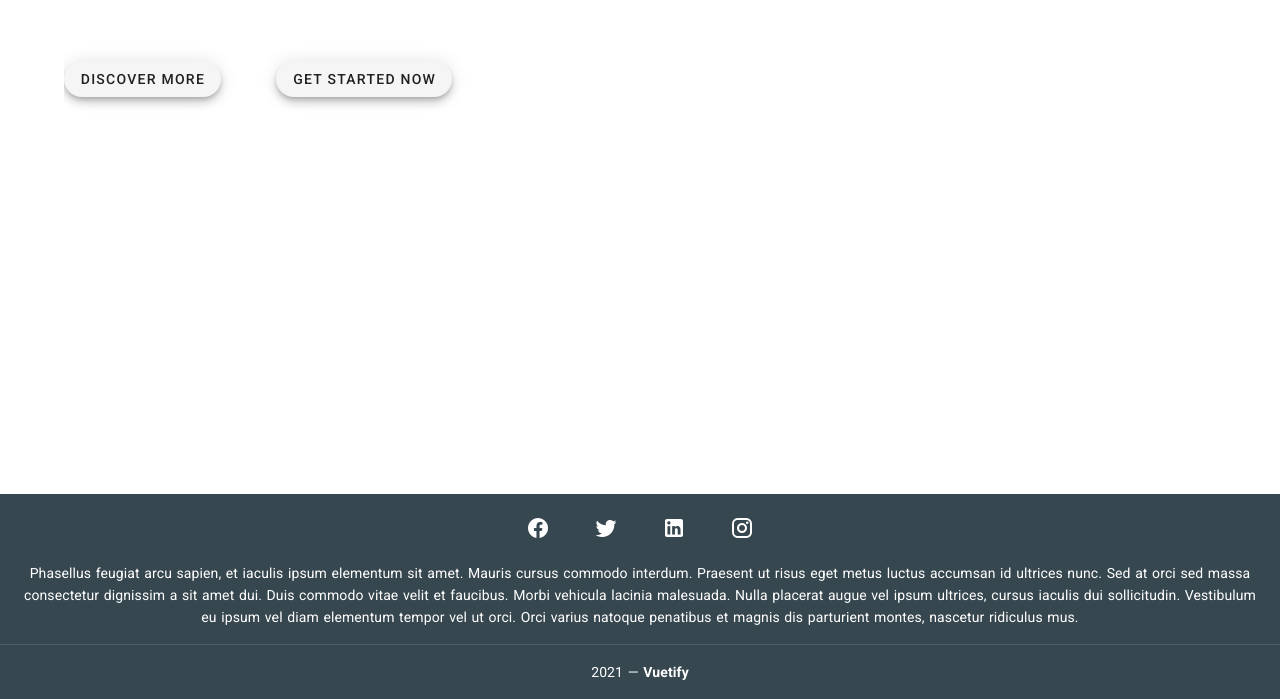
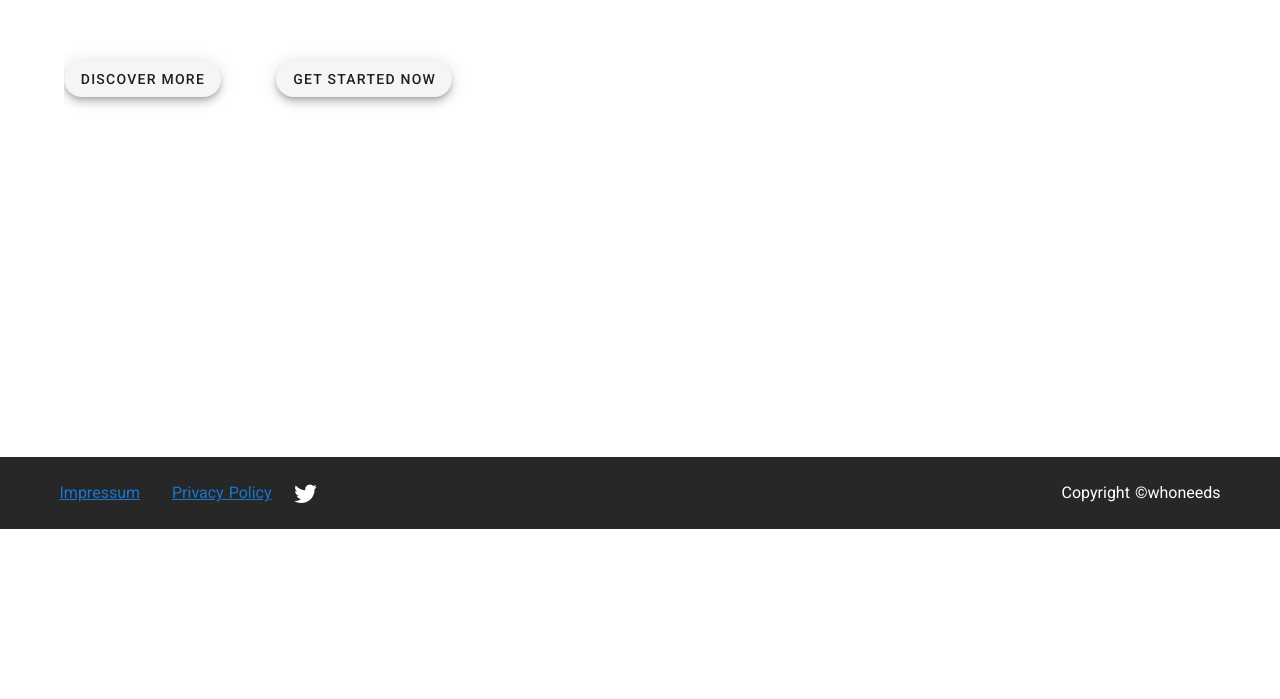
Before and after one commit to jdsee/whoneeds, a Nuxt app in the folder whoneeds-app/: page / in a window 1280 px wide. Shown: the part 460-1159 px from the top of the page. After the commit the page ends 989 px from the top, so only its background shows below. Built offline with nearby package versions, Linux system fonts and the light colour scheme.

Commit message:
add basic footer

```diff
--- a/whoneeds-app/layouts/partials/TheFooter.vue
+++ b/whoneeds-app/layouts/partials/TheFooter.vue
@@ -1,39 +1,52 @@
 <template>
-  <v-footer dark padless>
-    <v-card flat tile class="blue-grey darken-3 white--text text-center">
-      <v-card-text>
-        <v-btn v-for="icon in icons" :key="icon" class="mx-4 white--text" icon>
-          <v-icon size="24px">
-            {{ icon }}
-          </v-icon>
-        </v-btn>
-      </v-card-text>
+<v-footer padless dark min-height="72">
+  <v-container>
+    <v-row>
+      <v-col cols="12" md="6">
+        <div class="d-flex flex-wrap justify-md-start justify-center justify-md-none">
+          <template v-for="(obj, index) in legal">
+            <nuxt-link :to="obj.route">
+              {{ obj.title}}
+            </nuxt-link>
 
-      <v-card-text class="white--text pt-0">
-        Phasellus feugiat arcu sapien, et iaculis ipsum elementum sit amet.
-        Mauris cursus commodo interdum. Praesent ut risus eget metus luctus
-        accumsan id ultrices nunc. Sed at orci sed massa consectetur dignissim a
-        sit amet dui. Duis commodo vitae velit et faucibus. Morbi vehicula
-        lacinia malesuada. Nulla placerat augue vel ipsum ultrices, cursus
-        iaculis dui sollicitudin. Vestibulum eu ipsum vel diam elementum tempor
-        vel ut orci. Orci varius natoque penatibus et magnis dis parturient
-        montes, nascetur ridiculus mus.
-      </v-card-text>
+            <v-responsive v-if="index < legal.length - 1" :key="`divider-${obj}`" class="mx-4 shrink hidden-sm-and-down" max-height="24">
+              <v-divider vertical />
+            </v-responsive>
+            </template>
 
-      <v-divider></v-divider>
 
-      <v-card-text class="white--text">
-        {{ new Date().getFullYear() }} — <strong>Vuetify</strong>
-      </v-card-text>
-    </v-card>
-  </v-footer>
+          <v-btn :key="twitter.icon" :href="twitter.url" class="mx-4 shrink hidden-sm-and-down white--text" max-height="24" icon>
+            <v-icon size="26px">
+              {{ twitter.icon }}
+            </v-icon>
+          </v-btn>
+
+        </div>
+      </v-col>
+
+      <v-col class="text-center text-md-right" cols="12" md="6">
+        Copyright &copy;whoneeds
+      </v-col>
+    </v-row>
+  </v-container>
+</v-footer>
 </template>
 
 <script>
 export default {
-  name: "TheFooter",
+  name: 'TheFooter',
+
   data: () => ({
-    icons: ["mdi-facebook", "mdi-twitter", "mdi-linkedin", "mdi-instagram"]
-  })
-};
+    legal: [{
+        title: 'Impressum',
+        route: '/impressum'
+      },
+      {
+        title: 'Privacy Policy',
+        route: '/privacy'
+      }
+    ],
+      twitter: { icon: 'mdi-twitter', url: 'https://twitter.com/whoneeds6'}
+  }),
+}
 </script>
```
Also changed, not shown: whoneeds-app/pages/index.vue (+7 -21 lines).
